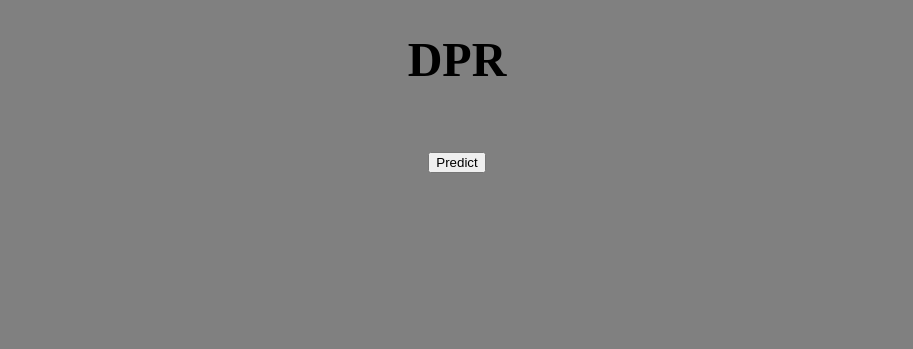
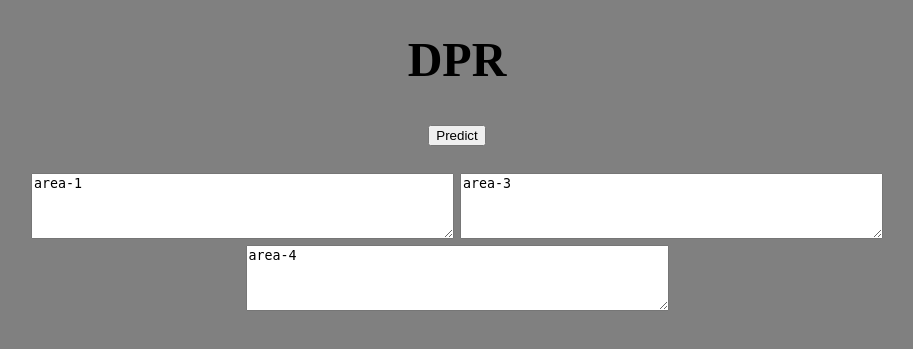
Before and after one commit to gauravbgh/DPR, a Flask app: page / in a window 1280 px wide. Shown: the top 349 px of the page, without its empty margins (183-1096 px from the left). Run offline with Flask 2, Linux system fonts and the light colour scheme.

Commit message:
Update index.html

```diff
--- a/templates/index.html
+++ b/templates/index.html
@@ -18,10 +18,12 @@
 	<h1 style="text-align:center">DPR</h1>
 
     <form align="center" action="{{ url_for('predict')}}"method="post">
-        <br>
         <button align="center" type="submit" class="btn btn-primary btn-block btn-large">Predict</button>
     </form>
-
+<br>
+<textarea name="ar1" rows="4" cols="50"  >area-1 </textarea>
+<textarea name="ar3" rows="4" cols="50"  >area-3 </textarea>
+<textarea name="ar4" rows="4" cols="50"  >area-4 </textarea>
 <br>
 <ul>
 {% for thing in (prediction_text) %}
```
